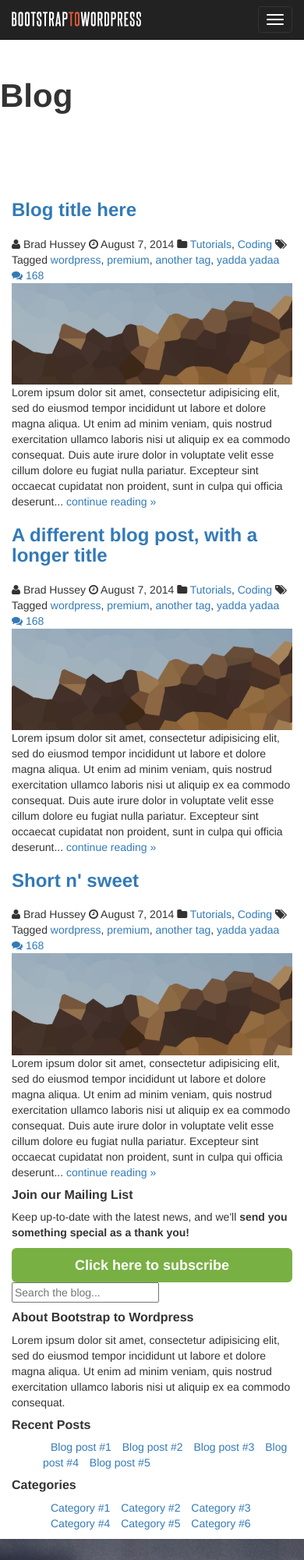
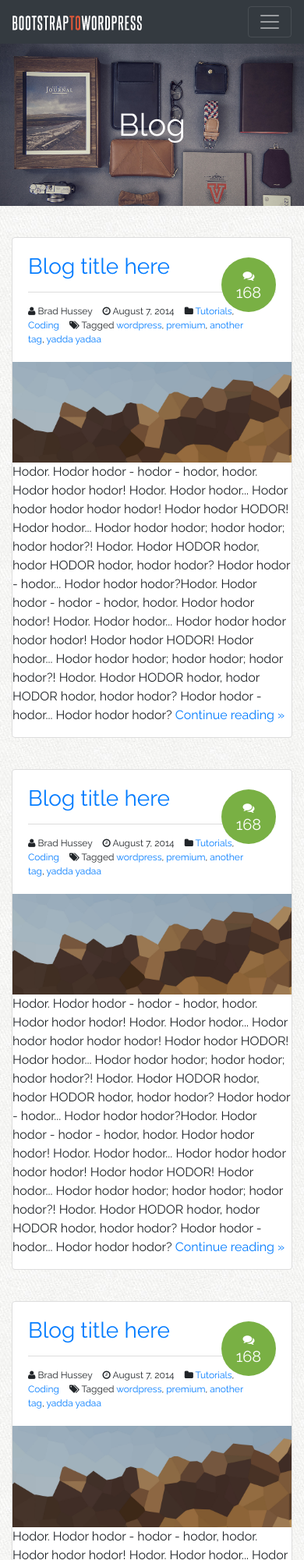
Before and after one commit to smontoro/Bootstrap2Wordpress, a plain HTML site: page blog.html in a window 390 px wide. Shown: the top 2000 px of the page at 78% size. Drawn offline with nearby package versions, Linux system fonts and the light colour scheme; a web font is replaced by a local one.

Commit message:
added blog page and style

```diff
--- a/assets/css/custom.css
+++ b/assets/css/custom.css
@@ -35,6 +35,14 @@ h3 {
 
 h4 {
 	font-size: 16px;
+}
+
+p {
+	margin: 0 0 15px;
+}
+
+p.lead {
+	font-weight: normal;
 }
 
 .btn {
@@ -179,6 +187,10 @@ blockquote:before {
 
 /* ==== LAYOUT ==== */
 
+.row + .row {
+	margin-top: 20px;
+}
+
 section {
 	padding: 80px 0;
 }
@@ -197,6 +209,32 @@ section h3 {
 	font-weight: bold;
 }
 
+#primary {
+	padding-top: 40px;
+	padding-bottom: 40px;
+}
+
+.feature-image {
+	display: table;
+	width: 100%;
+}
+
+.feature-image-default {
+	background: url('../img/stuff-feature.jpg') no-repeat;
+	background-size: cover;
+}
+
+.feature-image-default-alt {
+	background: url('../img/hipster-stuff.jpg') no-repeat;
+	background-size: cover;
+}
+
+.feature-image h1{
+	display: table-cell;
+	vertical-align: middle;
+	color: white;
+	text-align: center;
+}
 
 #optin {
 	background: #3e4249;
@@ -326,6 +364,112 @@ footer li.signup-link a:hover {
 	font-weight: bold;
 }
 
+/* ======BLOG STYLES======== */
+
+.post, .widget {
+	position: relative;
+	border: solid 1px #ddd;
+	background: white;
+	margin: 0 0 40px;
+	-webkit-border-radius: 4px;
+	-moz-border-radius: 4px;
+	border-radius: 4px;
+}
+
+.post header,
+.post .post-excerpt {
+	padding: 20px;
+}
+
+.post header h3,
+.post header h1 {
+	margin: 0 0 15px;
+	padding: 0 0 15px;
+	border-bottom: solid 1px #ddd;
+}
+
+.post header h1 {
+	font-size: 24px;
+}
+
+.post-image {
+	height: auto;
+}
+
+.post-details {
+	font-size: 12px;
+	width: 90%;
+}
+.post-details i.fa {
+	padding-left: 10px;
+}
+
+.post-details i.fa:first-child {
+	padding: 0;
+}
+
+/* === COMMENTS  === */
+.post-comments-badge {
+	height:70px;
+	width: 70px;
+	position: absolute;
+	top: 25px;
+	right: 20px;
+	border: none;
+	-webkit-border-radius: 100%;
+	-moz-border-radius: 100%;
+	border-radius: 100%;
+	background: #79B044;
+	text-align: center;
+	display: table;
+}
+
+.post-comments-badge a {
+	display: table-cell;
+	vertical-align: middle;
+	color: white;
+	font-size: 20px;
+	line-height: 20px;
+}
+
+.post-comments-badge i.fa {
+	display: block;
+	font-size: 15px;
+	padding: 0;
+	margin-bottom: 4px;
+}
+
+.post-comments-badge:hover {
+	background-color: #8bc653;
+}
+
+/* === WIDGETS === */
+.widget {
+	padding: 20px;
+}
+
+.widget h4 {
+	margin: 0 0 10px;
+	padding: 0 0 10px;
+	border-bottom: solid 1px #ddd;
+}
+
+.widget ul {
+	list-style: none;
+	margin: 0;
+	padding: 0;
+}
+
+.widget ul li{
+	margin: 0 0 5px;
+	display: list-item;
+}
+
+.widget ul li:hover {
+	position: relative;
+	left: 1px;
+}
+
 /* ==== CUSTOM ICON SPRITES ==== */
 
 i.ci {
@@ -353,3 +497,61 @@ i.ci {
 .ci.ci-instructor {
 	background-position: -200px 0;
 }
+
+/* ========FORMS======*/
+
+label {
+	display: block;
+	font-weight: bold;
+}
+
+input[type="text"],
+input[type="email"],
+input[type="url"],
+input[type="password"],
+input[type="search"],
+textarea {
+	color: #666;
+	border:1px solid #ccc;
+	-webkit-border-radius:3px;
+	-moz-border-radius: 3px;
+	display: block;
+	-webkit-box-sizing: border-box;
+	-moz-box-sizing: border-box;
+	box-sizing: border-box;
+	width: 100%;
+	padding: 6px 12px;
+	}
+
+/* ======= MEDIA QUERIES ====== */
+
+@media screen and ( max-width : 991px ) {
+	#instructor .container {
+		background: rgba(255,255,255,0.8);
+	}
+}
+
+@media screen and ( max-width: 768px) {
+	.logo {
+		width: 50%;
+	}
+
+	#option p {
+		margin: 0 0 10px;
+	}
+
+	#featurette iframe {
+		height: 240px
+	}
+}
+
+@media screen and ( max-width:568px) {
+	#instructor .num {
+		height: 100px;
+		width: 100px;
+		font-size: 22px;
+	}
+	#instructor .num span {
+		font-size: 16px;
+	}
+}
--- a/blog.html
+++ b/blog.html
@@ -1,282 +1,282 @@
 <!DOCTYPE html>
+<html>
 
-<html lang="en">
 <head>
-	<meta http-equiv="Content-Type" content="text/html; charset=UTF-8">
-	<meta charset="utf-8">
-	<meta http-equiv="X-UA-Compatible" content="IE=edge">
-	<meta name="viewport" content="width=device-width, initial-scale=1">
+	<meta http-equiv="Content-Type" content="text/html; charset=utf-8">
+	<meta name="viewport" content="width=device-with, initial-scale=1">
 	<meta name="description" content="">
 	<meta name="author" content="">
-	<link rel="icon" href="img/favicon.ico">
+	<link rel="icon" href="assets/img/favicon.ico">
 
-	<title>Blog | Bootstrap to Wordpress</title>
+	<title>Bootstrap to Wordpress</title>
 
-	<!-- Bootstrap core CSS -->
-	<link href="assets/css/bootstrap.min.css" rel="stylesheet">
+   	<!--HTML5 shiv and Respond.js IE8 support of HTML5 elements and media queries -->
 
-	<!-- Font Awesome Icons -->
-	<link href="assets/css/font-awesome/css/font-awesome.min.css" rel="stylesheet">
-	<link href="assets/css/font-awesome/css/font-awesome-ie7.min.css" rel="stylesheet">
-
-	<!-- Custom CSS -->
-	<link href="assets/css/custom.css" rel="stylesheet">
-
-	<!-- Google Fonts -->
-	<link href='http://fonts.googleapis.com/css?family=Raleway:400,700' rel='stylesheet' type='text/css'>
-
-	<!-- HTML5 shim and Respond.js IE8 support of HTML5 elements and media queries -->
    	<!--[if lt IE 9]>
    	<script src="https://oss.maxcdn.com/html5shiv/3.7.2/html5shiv.min.js"></script>
 	<script src="https://oss.maxcdn.com/respond/1.4.2/respond.min.js"></script>
 	<![endif]-->
 
+	<!--FONTS-->
+	<link rel="stylesheet" href="https://use.typekit.net/rfb3ycg.css">
+	<link href="https://fonts.googleapis.com/css?family=Raleway:400,700" rel="stylesheet">
+	<link href="assets/css/font-awesome/css/font-awesome.min.css" rel="stylesheet">
+
+	<!--STYLE SHEETS-->
+    <link rel="stylesheet" type="text/css" href="assets/css/custom.css">
+    <link rel="stylesheet" href="https://maxcdn.bootstrapcdn.com/bootstrap/4.0.0-beta.2/css/bootstrap.min.css" integrity="sha384-PsH8R72JQ3SOdhVi3uxftmaW6Vc51MKb0q5P2rRUpPvrszuE4W1povHYgTpBfshb" crossorigin="anonymous">
 </head>
 
-<body class="blog">
+<body class="blog body">
 
-	<header class="site-header" role="banner">
-
-		<!-- NAVBAR
-		================================================== -->
-		<div class="navbar-wrapper">
-
-			<div class="navbar navbar-inverse navbar-fixed-top" role="navigation">
-				<div class="container">
-					<div class="navbar-header">
-						<button type="button" class="navbar-toggle" data-toggle="collapse" data-target=".navbar-collapse">
-							<span class="sr-only">Toggle navigation</span>
-							<span class="icon-bar"></span>
-							<span class="icon-bar"></span>
-							<span class="icon-bar"></span>
+	<!--================HEADER==================-->
+	<header>
+		<!--=====NAVBAR===========-->
+		<nav class="navbar navbar-expand-lg navbar-dark bg-dark">
+		  <a class="navbar-brand" href="#">
+		  	<img src="assets/img/logo.png" alt="Bootstrap to Wordpress">
+		  </a>
+		  <button class="navbar-toggler" type="button" data-toggle="collapse" data-target="#navbarNav" aria-controls="navbarNav" aria-expanded="false" aria-label="Toggle navigation">
+		    <span class="navbar-toggler-icon"></span>
 		  </button>
-						<a class="navbar-brand" href="/"><img src="assets/img/logo.png" alt="Bootstrap to Wordpress"></a>
-					</div>
-					<div class="navbar-collapse collapse">
-						<ul class="nav navbar-nav navbar-right">
-							<li><a href="index.html">Home</a></li>
-							<li class="active"><a href="blog.html">Blog</a></li>
-							<li><a href="resources.html">Resources</a></li>
-							<li><a href="contact.html">Contact</a></li>
+		  <div class="collapse navbar-collapse" id="navbarNav">
+		    <ul class="navbar-nav ml-auto">
+		      <li class="nav-item active">
+		        <a class="nav-link" href="#">Home</a>
+		      </li>
+		      <li class="nav-item">
+		        <a class="nav-link active" href="blog.html">Blog</a>
+		      </li>
+		      <li class="nav-item">
+		        <a class="nav-link" href="resources.html">Resources</a>
+		      </li>
+		      <li class="nav-item">
+		        <a class="nav-link" href="contact.html">Contact</a>
+		      </li>
 		    </ul>
 		  </div>
-				</div>
-			</div>
-
-		</div>
+		</nav><!--END NAVBAR-->
 	</header>
 
-    <section class="feature-image feature-image-default-alt" data-type="background" data-speed="2">
+	<section class="feature-image feature-image-default-alt text-center" data-type="background" sata-speed="2">
 		<h1 class="page-title">Blog</h1>
 	</section>
 
-    <!-- BLOG CONTENT
-	================================================== -->
+	<!--=======================BLOG CONTENT ==================================-->
 	<div class="container">
 		<div class="row" id="primary">
+			<main id="content" class="col-sm-8" role="main">
+				<article class="post">
+					<header>
+						<h3><a href="post.html">Blog title here</a></h3>
+						<div class="post-details">
+							<i class="fa fa-user"></i>
+							Brad Hussey
+							<i class="fa fa-clock-o"></i>
+							<time>August 7, 2014</time>
+							<i class="fa fa-folder"></i>
+							<a href="#">Tutorials</a>, <a href="#">Coding</a>
+							<i class="fa fa-tags"></i>
+								Tagged <a href="#">wordpress</a>, <a href="#">premium</a>, <a href="#">another tag</a>, <a href="#">yadda yadaa</a>
+						<div class="post-comments-badge">
+							<a href=""><i class="fa fa-comments"></i> 168</a>
+						</div><!--post comments badge-->
+						</div><!--post details-->
+					</header>
+					<div class="post-image">
+						<img src="assets/img/hero-bg.jpg" alt="Hero image">
+					</div><!--post-image-->
+					<div class="post-excert">
+						<p>Hodor. Hodor hodor - hodor - hodor, hodor. Hodor hodor hodor! Hodor. Hodor hodor... Hodor hodor hodor hodor hodor! Hodor hodor HODOR! Hodor hodor... Hodor hodor hodor; hodor hodor; hodor hodor?! Hodor. Hodor HODOR hodor, hodor HODOR hodor, hodor hodor? Hodor hodor - hodor... Hodor hodor hodor?Hodor. Hodor hodor - hodor - hodor, hodor. Hodor hodor hodor! Hodor. Hodor hodor... Hodor hodor hodor hodor hodor! Hodor hodor HODOR! Hodor hodor... Hodor hodor hodor; hodor hodor; hodor hodor?! Hodor. Hodor HODOR hodor, hodor HODOR hodor, hodor hodor? Hodor hodor - hodor... Hodor hodor hodor? <a href="post.html">Continue reading &raquo;</a></p>
 
-		    <main id="content" class="col-sm-8" role="main">
+					</div><!--post-excerpt-->
+				</article><!--post-->
 
 				<article class="post">
 					<header>
 						<h3><a href="post.html">Blog title here</a></h3>
 						<div class="post-details">
-			    			<i class="fa fa-user"></i> Brad Hussey
-							<i class="fa fa-clock-o"></i> <time>August 7, 2014</time>
-							<i class="fa fa-folder"></i> <a href="">Tutorials</a>, <a href="">Coding</a>
-							<i class="fa fa-tags"></i> Tagged <a href="">wordpress</a>, <a href="">premium</a>, <a href="">another tag</a>, <a href="">yadda yadaa</a>
-
+							<i class="fa fa-user"></i>
+							Brad Hussey
+							<i class="fa fa-clock-o"></i>
+							<time>August 7, 2014</time>
+							<i class="fa fa-folder"></i>
+							<a href="#">Tutorials</a>, <a href="#">Coding</a>
+							<i class="fa fa-tags"></i>
+								Tagged <a href="#">wordpress</a>, <a href="#">premium</a>, <a href="#">another tag</a>, <a href="#">yadda yadaa</a>
 						<div class="post-comments-badge">
 							<a href=""><i class="fa fa-comments"></i> 168</a>
-							</div><!-- post-comments-badge -->
-		    			</div><!-- post-details -->
+						</div><!--post comments badge-->
+						</div><!--post details-->
 					</header>
 					<div class="post-image">
-		    			<img src="assets/img/hero-bg.jpg">
-		    		</div><!-- post-image -->
-		    		<div class="post-excerpt">
-		    			<p>Lorem ipsum dolor sit amet, consectetur adipisicing elit, sed do eiusmod tempor incididunt ut labore et dolore magna aliqua. Ut enim ad minim veniam, quis nostrud exercitation ullamco laboris nisi ut aliquip ex ea commodo consequat. Duis aute irure dolor in voluptate velit esse cillum dolore eu fugiat nulla pariatur. Excepteur sint occaecat cupidatat non proident, sunt in culpa qui officia deserunt... <a href="post.html">continue reading &raquo;</a></p>
-		    		</div><!-- post-excerpt -->
-		    	</article><!-- post -->
+						<img src="assets/img/hero-bg.jpg" alt="Hero image">
+					</div><!--post-image-->
+					<div class="post-excert">
+						<p>Hodor. Hodor hodor - hodor - hodor, hodor. Hodor hodor hodor! Hodor. Hodor hodor... Hodor hodor hodor hodor hodor! Hodor hodor HODOR! Hodor hodor... Hodor hodor hodor; hodor hodor; hodor hodor?! Hodor. Hodor HODOR hodor, hodor HODOR hodor, hodor hodor? Hodor hodor - hodor... Hodor hodor hodor?Hodor. Hodor hodor - hodor - hodor, hodor. Hodor hodor hodor! Hodor. Hodor hodor... Hodor hodor hodor hodor hodor! Hodor hodor HODOR! Hodor hodor... Hodor hodor hodor; hodor hodor; hodor hodor?! Hodor. Hodor HODOR hodor, hodor HODOR hodor, hodor hodor? Hodor hodor - hodor... Hodor hodor hodor? <a href="post.html">Continue reading &raquo;</a></p>
+
+					</div><!--post-excerpt-->
+				</article><!--post-->
 
 				<article class="post">
 					<header>
-		    			<h3><a href="">A different blog post, with a longer title</a></h3>
+						<h3><a href="post.html">Blog title here</a></h3>
 						<div class="post-details">
-			    			<i class="fa fa-user"></i> Brad Hussey
-							<i class="fa fa-clock-o"></i> <time>August 7, 2014</time>
-							<i class="fa fa-folder"></i> <a href="">Tutorials</a>, <a href="">Coding</a>
-							<i class="fa fa-tags"></i> Tagged <a href="">wordpress</a>, <a href="">premium</a>, <a href="">another tag</a>, <a href="">yadda yadaa</a>
-
+							<i class="fa fa-user"></i>
+							Brad Hussey
+							<i class="fa fa-clock-o"></i>
+							<time>August 7, 2014</time>
+							<i class="fa fa-folder"></i>
+							<a href="#">Tutorials</a>, <a href="#">Coding</a>
+							<i class="fa fa-tags"></i>
+								Tagged <a href="#">wordpress</a>, <a href="#">premium</a>, <a href="#">another tag</a>, <a href="#">yadda yadaa</a>
 						<div class="post-comments-badge">
 							<a href=""><i class="fa fa-comments"></i> 168</a>
-							</div><!-- post-comments-badge -->
-		    			</div><!-- post-details -->
+						</div><!--post comments badge-->
+						</div><!--post details-->
 					</header>
 					<div class="post-image">
-		    			<img src="assets/img/hero-bg.jpg">
-		    		</div><!-- post-image -->
-		    		<div class="post-excerpt">
-		    			<p>Lorem ipsum dolor sit amet, consectetur adipisicing elit, sed do eiusmod tempor incididunt ut labore et dolore magna aliqua. Ut enim ad minim veniam, quis nostrud exercitation ullamco laboris nisi ut aliquip ex ea commodo consequat. Duis aute irure dolor in voluptate velit esse cillum dolore eu fugiat nulla pariatur. Excepteur sint occaecat cupidatat non proident, sunt in culpa qui officia deserunt... <a href="post.html">continue reading &raquo;</a></p>
-		    		</div><!-- post-excerpt -->
-		    	</article><!-- post -->
+						<img src="assets/img/hero-bg.jpg" alt="Hero image">
+					</div><!--post-image-->
+					<div class="post-excert">
+						<p>Hodor. Hodor hodor - hodor - hodor, hodor. Hodor hodor hodor! Hodor. Hodor hodor... Hodor hodor hodor hodor hodor! Hodor hodor HODOR! Hodor hodor... Hodor hodor hodor; hodor hodor; hodor hodor?! Hodor. Hodor HODOR hodor, hodor HODOR hodor, hodor hodor? Hodor hodor - hodor... Hodor hodor hodor?Hodor. Hodor hodor - hodor - hodor, hodor. Hodor hodor hodor! Hodor. Hodor hodor... Hodor hodor hodor hodor hodor! Hodor hodor HODOR! Hodor hodor... Hodor hodor hodor; hodor hodor; hodor hodor?! Hodor. Hodor HODOR hodor, hodor HODOR hodor, hodor hodor? Hodor hodor - hodor... Hodor hodor hodor? <a href="post.html">Continue reading &raquo;</a></p>
 
-		    	<article class="post">
-		    		<header>
-		    			<h3><a href="">Short n' sweet</a></h3>
-		    			<div class="post-details">
-			    			<i class="fa fa-user"></i> Brad Hussey
-							<i class="fa fa-clock-o"></i> <time>August 7, 2014</time>
-							<i class="fa fa-folder"></i> <a href="">Tutorials</a>, <a href="">Coding</a>
-							<i class="fa fa-tags"></i> Tagged <a href="">wordpress</a>, <a href="">premium</a>, <a href="">another tag</a>, <a href="">yadda yadaa</a>
+					</div><!--post-excerpt-->
+				</article><!--post-->
 
-							<div class="post-comments-badge">
-								<a href=""><i class="fa fa-comments"></i> 168</a>
-							</div><!-- post-comments-badge -->
-		    			</div><!-- post-details -->
-		    		</header>
-		    		<div class="post-image">
-		    			<img src="assets/img/hero-bg.jpg">
-		    		</div><!-- post-image -->
-		    		<div class="post-excerpt">
-		    			<p>Lorem ipsum dolor sit amet, consectetur adipisicing elit, sed do eiusmod tempor incididunt ut labore et dolore magna aliqua. Ut enim ad minim veniam, quis nostrud exercitation ullamco laboris nisi ut aliquip ex ea commodo consequat. Duis aute irure dolor in voluptate velit esse cillum dolore eu fugiat nulla pariatur. Excepteur sint occaecat cupidatat non proident, sunt in culpa qui officia deserunt... <a href="post.html">continue reading &raquo;</a></p>
-		    		</div><!-- post-excerpt -->
-		    	</article><!-- post -->
+			</main><!--content-->
+		</div><!--row-->
+	</div><!--container-->
 
-		    </main><!-- content -->
-
-
-		    <!-- SIDEBAR
-			================================================== -->
+<!--==============SIDEBAR==============-->
 <aside class="col-sm-4">
-
 	<div class="widget">
 		<h4>Join our Mailing List</h4>
 		<p>Keep up-to-date with the latest news, and we'll <strong>send you something special as a thank you!</strong></p>
-		    		<button class="btn btn-success btn-lg btn-block" data-toggle="modal" data-target="#myModal">
-						Click here to subscribe
-					</button>
-		    	</div><!-- widget -->
+		<button class="btn btn-success btn-lg btn-block" data-toggle="modal" data-target="#myModal">Click to subscribe</button>
+	</div><!--widget-->
 
 	<div class="widget">
 		<form role="form" class="search-form">
-		    			<label for="sidebar-search" class="sr-only">Search the blog</label>
+			<label for="sidebar-search" class="sr-only"></label>
 			<input type="text" placeholder="Search the blog..." id="sidebar-search">
 		</form>
-		    	</div><!-- widget -->
+	</div><!--widget-->
 
 	<div class="widget">
-		    		<h4>About Bootstrap to Wordpress</h4>
-		    		<p>Lorem ipsum dolor sit amet, consectetur adipisicing elit, sed do eiusmod tempor incididunt ut labore et dolore magna aliqua. Ut enim ad minim veniam, quis nostrud exercitation ullamco laboris nisi ut aliquip ex ea commodo consequat.</p>
-		    	</div><!-- widget -->
+		<h4>About Bootstrap to WordPress</h4>
+		<p>Hodor. Hodor hodor - hodor - hodor, hodor. Hodor hodor hodor! Hodor. Hodor hodor... Hodor hodor hodor hodor hodor! Hodor hodor HODOR! Hodor hodor... Hodor hodor hodor; hodor hodor; hodor hodor?! Hodor. Hodor HODOR hodor, hodor HODOR hodor, hodor hodor? Hodor hodor - hodor... Hodor hodor hodor?Hodor.</p>
+	</div><!--widget-->
 
 	<div class="widget">
 		<h4>Recent Posts</h4>
 		<ul>
-		    			<li><a href="">Blog post #1</a></li>
-		    			<li><a href="">Blog post #2</a></li>
-		    			<li><a href="">Blog post #3</a></li>
-		    			<li><a href="">Blog post #4</a></li>
-		    			<li><a href="">Blog post #5</a></li>
+			<li><a href="#">Blog Post #1</a></li>
+			<li><a href="#">Blog Post #2</a></li>
+			<li><a href="#">Blog Post #3</a></li>
+			<li><a href="#">Blog Post #4</a></li>
+			<li><a href="#">Blog Post #5</a></li>
 		</ul>
-		    	</div><!-- widget -->
+	</div><!--widget-->
 
 	<div class="widget">
 		<h4>Categories</h4>
 		<ul>
-		    			<li><a href="">Category #1</a></li>
-		    			<li><a href="">Category #2</a></li>
-		    			<li><a href="">Category #3</a></li>
-		    			<li><a href="">Category #4</a></li>
-		    			<li><a href="">Category #5</a></li>
-		    			<li><a href="">Category #6</a></li>
+			<li><a href="#">Category #1</a></li>
+			<li><a href="#">Category #2</a></li>
+			<li><a href="#">Category #3</a></li>
+			<li><a href="#">Category #4</a></li>
+			<li><a href="#">Category #5</a></li>
+			<li><a href="#">Category #6</a></li>
 		</ul>
-		    	</div><!-- widget -->
+	</div><!--widget-->
 
 </aside>
 
-	    </div><!-- primary -->
-    </div><!-- container -->
-
-	<!-- SIGN UP SECTION
-	================================================== -->
-	<section id="signup" data-type="background" data-speed="5">
+<!--===================SIGN UP SECTION====================-->
+	<section id="signup" data-type="background" data-speed="4">
 		<div class="container">
 			<div class="row">
 				<div class="col-sm-6 col-sm-offset-3">
 					<h2>Are you ready to take your coding skills to the <strong>next level</strong>?</h2>
-					<p><a href="" class="btn btn-lg btn-block btn-success">Yes, sign me up!</a></p>
-				</div><!-- end col -->
-			</div><!-- row -->
-		</div><!-- container -->
-	</section><!-- signup -->
+					<p><a href="#" class="btn btn-lg btn-success btn-block">Yes, sign me up!</a></p>
 
-	<!-- FOOTER
-	================================================== -->
+				</div><!--end col-->
+			</div><!--row-->
+		</div><!--container-->
+
+	</section><!--signup-->
+
+<!--==================FOOTER=================================-->
 	<footer>
 		<div class="container">
+			<div class="row">
 				<div class="col-sm-3">
-				<p><a href="/"><img src="assets/img/logo.png" alt="Bootstrap to Wordpress"></a></p>
-			</div><!-- end col -->
+					<p><a href="#"><img src="assets/img/logo.png" alt="Bootstrap to WordPress"></a></p>
+				</div><!--col-->
 				<div class="col-sm-6">
 					<nav>
 						<ul class="list-unstyled list-inline">
-						<li><a href="">Home</a></li>
-						<li><a href="">Blog</a></li>
-						<li><a href="">Resources</a></li>
-						<li><a href="">Contact</a></li>
-						<li class="signup-link"><a href="">Sign up now</a></li>
+							<li><a href="#">Home</a></li>
+							<li><a href="#">Blog</a></li>
+							<li><a href="#">Resources</a></li>
+							<li><a href="#">Contact</a></li>
+							<li class="signup-link"><a href="#">Sign up now</a></li>
 						</ul>
 					</nav>
-			</div><!-- end col -->
+				</div><!--col-->
 				<div class="col-sm-3">
-				<p class="pull-right">&copy; 2014 Brad Hussey</p>
-			</div><!-- end col -->
-		</div><!-- container -->
+					<p class="float-right">&copy; 2014 Brad Hussey</p>
+				</div><!--col-->
+			</div><!--row-->
+		</div><!--container-->
 	</footer>
 
-
-	<!-- MODAL
-	================================================== -->
-	<div class="modal fade" id="myModal" tabindex="-1" role="dialog" aria-labelledby="myModalLabel" aria-hidden="true">
+<!--=================MODAL===================================-->
+	<div class="modal fade" id="myModal">
 		<div class="modal-dialog">
 			<div class="modal-content">
+
 				<div class="modal-header">
-					<button type="button" class="close" data-dismiss="modal"><span aria-hidden="true">&times;</span><span class="sr-only">Close</span></button>
-					<h4 class="modal-title" id="myModalLabel"><span class="glyphicon glyphicon-envelope-alt"></span> Subscribe to our Mailing List</h4>
-				</div>
+					<button type="button" class="close" data-dismiss="modal">
+						<span aria-hidden="true">&times;</span>
+						<span class="sr-only">Close</span>
+					</button>
+					<h4 class="modal-title" id="myModalLabel">
+						<i class="fa fa-envelope"></i>
+						Subscrive to our Mailing List
+					</h4>
+				</div><!-- modal-header-->
+
 				<div class="modal-body">
 					<p>Simply enter your name and email! As a thank you for joining us, we're going to give you one of our best-selling courses, <em>for free!</em></p>
-
 					<form class="form-inline" role="form">
 						<div class="form-group">
-							<label class="sr-only" for="subscribe-name">Your first name</label>
+							<label class="sr-only" for="subscribe-name">your first name</label>
 							<input type="text" class="form-control" id="subscribe-name" placeholder="Your first name">
-						</div>
+						</div><!--form group-->
 						<div class="form-group">
-							<label class="sr-only" for="subscribe-email">and your email</label>
+							<label class="sr-only" for="subscribe-name">and your email</label>
 							<input type="text" class="form-control" id="subscribe-email" placeholder="and your email">
-						</div>
+						</div><!--form group-->
 						<input type="submit" class="btn btn-danger" value="Subscribe!">
 					</form>
+					<hr>
+					<p><small>By providing your email you consent to receiving occasional promotional emails &amp; newletters. <br>No Spam. Just good stuff. We respect your priacy &amp; you may subscribe at any time.</small></p>
+				</div><!--modal-body-->
 
-					<hr>
+			</div><!--modal content-->
+		</div><!--modal dialog-->
+	</div><!--modal-->
 
-					<p><small>By providing your email you consent to receiving occasional promotional emails &amp; newsletters. <br>No Spam. Just good stuff. We respect your privacy &amp; you may unsubscribe at any time.</small></p>
-				</div><!-- modal-body -->
-			</div><!-- modal-content -->
-		</div><!-- modal-dialog -->
-	</div><!-- modal -->
+	<!--===============BOOTSTRAP CORE JS======================-->
+	<script src="//ajax.googleapis.com/ajax/libs/jquery/2.2.2/jquery.min.js"></script>
 
-
-    <!-- Bootstrap core JavaScript
-    ================================================== -->
-    <!-- Placed at the end of the document so the pages load faster -->
-    <script src="//ajax.googleapis.com/ajax/libs/jquery/1.11.1/jquery.min.js"></script>
-    <script src="assets/js/jquery-2.1.1.min.js"></script>
-    <script src="assets/js/bootstrap.min.js"></script>
+	<script src="https://code.jquery.com/jquery-3.2.1.slim.min.js" integrity="sha384-KJ3o2DKtIkvYIK3UENzmM7KCkRr/rE9/Qpg6aAZGJwFDMVNA/GpGFF93hXpG5KkN" crossorigin="anonymous"></script>
+	<script src="https://cdnjs.cloudflare.com/ajax/libs/popper.js/1.12.3/umd/popper.min.js" integrity="sha384-vFJXuSJphROIrBnz7yo7oB41mKfc8JzQZiCq4NCceLEaO4IHwicKwpJf9c9IpFgh" crossorigin="anonymous"></script>
+	<script src="https://maxcdn.bootstrapcdn.com/bootstrap/4.0.0-beta.2/js/bootstrap.min.js" integrity="sha384-alpBpkh1PFOepccYVYDB4do5UnbKysX5WZXm3XxPqe5iKTfUKjNkCk9SaVuEZflJ" crossorigin="anonymous"></script>
 
     <script src="assets/js/main.js"></script>
+</body>
 
-</body>
 </html>
```
Lines whose indentation alone changed are shown as unchanged.
